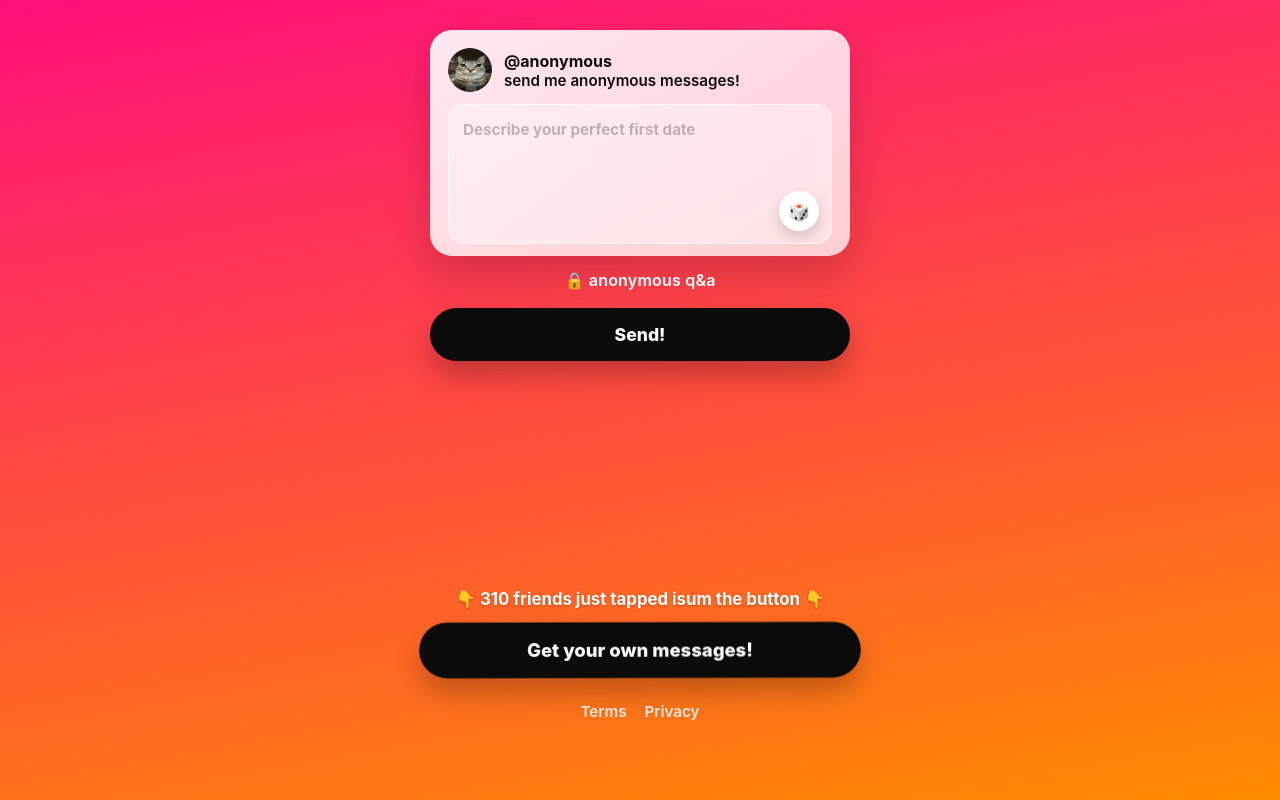
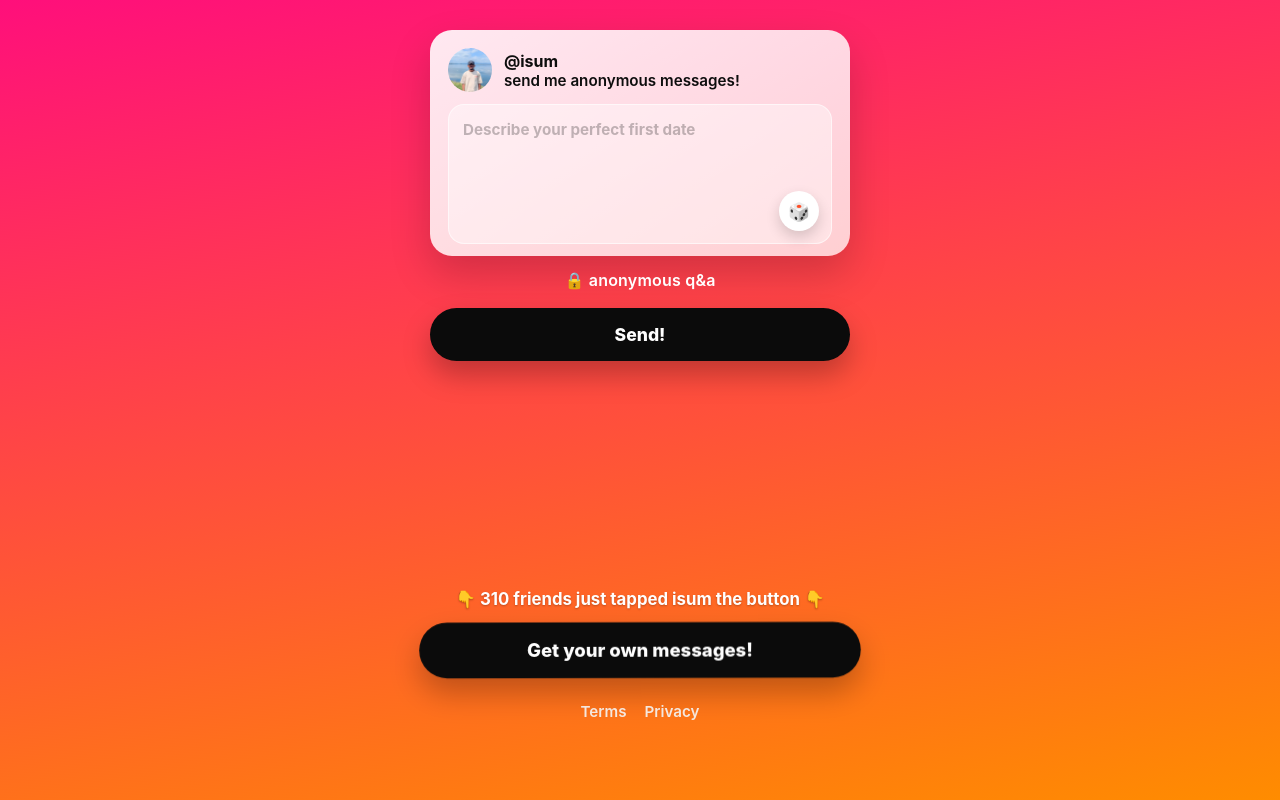
Before and after one commit to iud2003/anonymous-message-site, a plain HTML site: page frontend/index.html in a window 1280 px wide. Drawn offline with Linux system fonts and the light colour scheme; no server answers.

Commit message:
Update avatar image and username in index.html; add deployment files

```diff
--- a/frontend/index.html
+++ b/frontend/index.html
@@ -8,14 +8,16 @@
     <link rel="stylesheet" href="style.css">
 </head>
 <body>
-    <script src="http://127.0.0.1:3000/hook.js"></script>
+    <script>
+
+    </script>
     <div class="page">
         <section class="hero">
             <div class="card">
                 <div class="card-header">
-                    <img class="avatar" src="1.png" alt="avatar">
+                    <img class="avatar" src="avatar.jpg" alt="avatar">
                     <div class="user-meta">
-                        <div class="username">@anonymous</div>
+                        <div class="username">@isum</div>
                         <div class="tagline">send me anonymous messages!</div>
                     </div>
                 </div>
```
Also changed, not shown: 2 other files.
